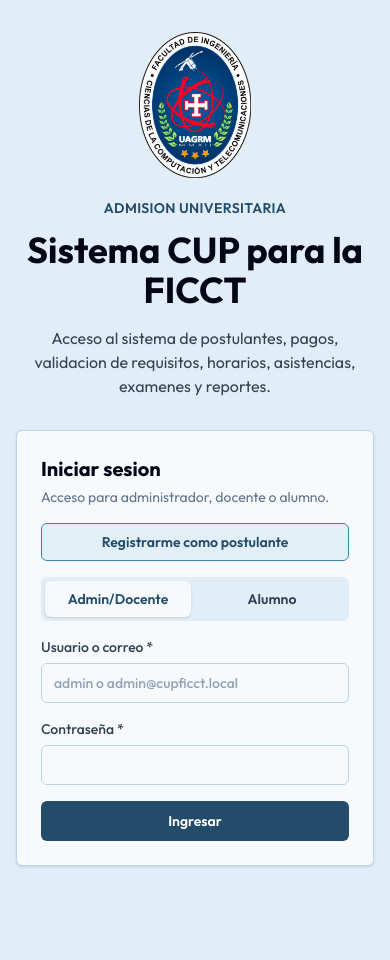
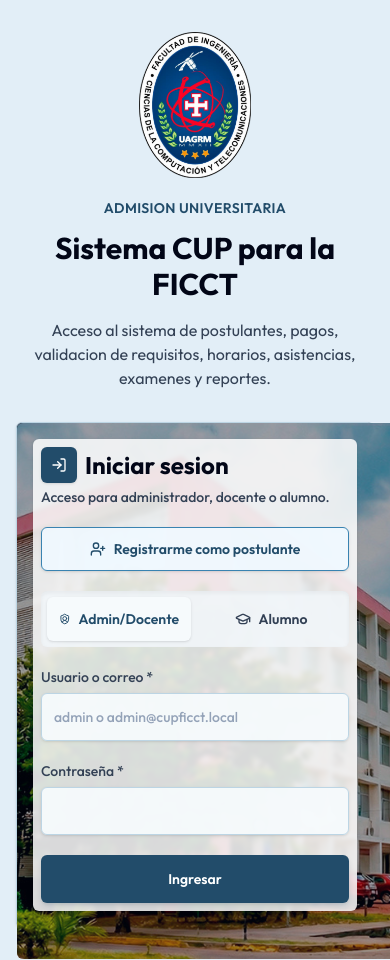
Before and after one commit to adrianagalviz/frontend_cup, a React (Vite) app: page /login in a window 390 px wide. Before the commit the page ends 898 px from the top, so only its background shows below. Built offline with nearby package versions, Linux system fonts and the light colour scheme.

Commit message:
login mejroado

```diff
--- a/src/components/layout/AuthLayout.jsx
+++ b/src/components/layout/AuthLayout.jsx
@@ -1,23 +1,30 @@
-import { Outlet, useLocation } from 'react-router-dom'
+import { Outlet, useLocation } from "react-router-dom";
 
 export default function AuthLayout() {
-  const { pathname } = useLocation()
-  const esFlujoPostulante = pathname.startsWith('/postulantes/registro') || pathname.startsWith('/pagos/')
+  const { pathname } = useLocation();
+  const esFlujoPostulante =
+    pathname.startsWith("/postulantes/registro") ||
+    pathname.startsWith("/pagos/");
 
   if (esFlujoPostulante) {
     return (
       <main className="min-h-dvh bg-slate-100">
         <div className="mx-auto grid min-h-dvh max-w-6xl content-start gap-6 px-3 py-5 sm:px-4 sm:py-8 lg:px-6">
-          <section className="rounded-md border border-slate-200 bg-white p-4 shadow-sm sm:p-6">
+          <section className="rounded-md border border-slate-200 bg-white p-4 text-center shadow-sm sm:p-6">
             <img
               src="/logo ficct.png"
               alt="Logo FICCT"
-              className="mb-4 h-auto w-24 max-w-full sm:w-32"
+              className="mx-auto mb-4 h-auto w-24 max-w-full sm:w-32"
             />
-            <p className="text-sm font-semibold uppercase text-sky-800">Admision universitaria</p>
-            <h1 className="mt-2 text-3xl font-bold text-slate-950 sm:text-4xl">Sistema CUP para la FICCT</h1>
-            <p className="mt-3 max-w-3xl text-sm text-slate-600 sm:text-base">
-              Completa tu registro de postulante, realiza el pago de postulacion y espera la revision administrativa.
+            <p className="text-sm font-semibold uppercase text-sky-800">
+              Admision universitaria
+            </p>
+            <h1 className="mt-2 text-3xl font-bold text-slate-950 sm:text-4xl">
+              Sistema CUP para la FICCT
+            </h1>
+            <p className="mx-auto mt-3 max-w-3xl text-sm text-slate-600 sm:text-base">
+              Completa tu registro de postulante, realiza el pago de postulacion
+              y espera la revision administrativa.
             </p>
           </section>
           <section className="rounded-md border border-slate-200 bg-white p-4 shadow-sm sm:p-6">
@@ -25,28 +32,51 @@
           </section>
         </div>
       </main>
-    )
+    );
   }
 
   return (
     <main className="min-h-dvh bg-slate-100">
       <div className="mx-auto grid min-h-dvh max-w-6xl items-center gap-8 px-4 py-8 lg:grid-cols-[1fr_420px]">
-        <section className="text-center">
+        <section className="text-center lg:-translate-x-8 xl:-translate-x-16">
           <img
             src="/logo ficct.png"
             alt="Logo FICCT"
             className="mx-auto mb-5 h-auto w-28 max-w-full sm:w-36"
           />
-          <p className="text-sm font-semibold uppercase tracking-wide text-sky-800">Admision universitaria</p>
-          <h1 className="mt-3 text-4xl font-bold text-slate-950">Sistema CUP para la FICCT</h1>
-          <p className="mx-auto mt-4 max-w-xl text-base text-slate-600">
-            Acceso al sistema de postulantes, pagos, validacion de requisitos, horarios, asistencias, examenes y reportes.
-          </p>
+            <p className="text-sm font-semibold uppercase tracking-wide text-sky-800">
+              Admision universitaria
+            </p>
+            <h1 className="mt-3 text-3xl font-bold text-slate-950 sm:text-4xl">
+              Sistema CUP para la FICCT
+            </h1>
+            <p className="mx-auto mt-4 max-w-xl text-base text-slate-600">
+              Acceso al sistema de postulantes, pagos, validacion de requisitos,
+              horarios, asistencias, examenes y reportes.
+            </p>
         </section>
-        <section className="rounded-md border border-slate-200 bg-white p-6 shadow-sm">
-          <Outlet />
+        <section className="relative isolate rounded-md border border-slate-200 bg-slate-950 p-6 shadow-sm">
+          <div className="absolute top-0 -right-6 -bottom-8 left-0 -z-10 overflow-hidden rounded-md sm:-right-10 sm:-bottom-12 lg:-inset-y-24 lg:-right-55 lg:-left-10">
+            <img
+              src="/modulo236-FICCT-VF_1000.jpg"
+              alt=""
+              className="h-full w-full object-cover"
+              aria-hidden="true"
+            />
+            <div
+              className="absolute inset-0 bg-slate-950/40"
+              aria-hidden="true"
+            />
+          </div>
+          <div
+            className="absolute inset-4 -z-10 rounded-md bg-white/85 shadow-sm backdrop-blur-[2px]"
+            aria-hidden="true"
+          />
+          <div className="relative z-10">
+            <Outlet />
+          </div>
         </section>
       </div>
     </main>
-  )
+  );
 }
--- a/src/modules/auth/pages/Login.jsx
+++ b/src/modules/auth/pages/Login.jsx
@@ -2,6 +2,7 @@
 import { zodResolver } from '@hookform/resolvers/zod'
 import { useState } from 'react'
 import { useForm } from 'react-hook-form'
+import { GraduationCap, LogIn, ShieldUser, UserPlus } from 'lucide-react'
 import { Link, Navigate, useNavigate } from 'react-router-dom'
 import { toast } from 'sonner'
 import { z } from 'zod'
@@ -93,32 +94,40 @@
   }
 
   return (
-    <form className="grid gap-4" onSubmit={handleSubmit(onSubmit)}>
-      <div>
-        <h2 className="text-xl font-bold text-slate-950">Iniciar sesion</h2>
-        <p className="mt-1 text-sm text-slate-500">Acceso para administrador, docente o alumno.</p>
+    <form className="grid gap-5" onSubmit={handleSubmit(onSubmit)}>
+      <div className="space-y-1">
+        <div className="flex items-center gap-2">
+          <span className="flex h-9 w-9 items-center justify-center rounded-md bg-sky-700 text-white shadow-sm">
+            <LogIn className="h-4 w-4" aria-hidden="true" />
+          </span>
+          <h2 className="text-2xl font-bold text-slate-950">Iniciar sesion</h2>
+        </div>
+        <p className="text-sm font-medium text-slate-600">Acceso para administrador, docente o alumno.</p>
       </div>
       <Link
         to="/postulantes/registro"
-        className="rounded-md border border-sky-200 bg-sky-50 px-3 py-2 text-center text-sm font-semibold text-sky-800 transition hover:border-sky-300 hover:bg-sky-100"
+        className="inline-flex min-h-11 items-center justify-center gap-2 rounded-md border border-sky-200 bg-sky-50/90 px-3 py-2 text-center text-sm font-semibold text-sky-800 shadow-sm transition hover:border-sky-300 hover:bg-white focus-visible:outline-none focus-visible:ring-2 focus-visible:ring-sky-500"
       >
+        <UserPlus className="h-4 w-4" aria-hidden="true" />
         Registrarme como postulante
       </Link>
       {mensajeError ? <MensajeError mensaje={mensajeError} /> : null}
       <input type="hidden" {...register('tipo_login')} />
-      <div className="grid grid-cols-2 gap-2 rounded-md bg-slate-100 p-1">
+      <div className="grid grid-cols-2 gap-2 rounded-md bg-slate-100/90 p-1.5 shadow-inner">
         <button
           type="button"
           onClick={() => seleccionarTipoLogin('tradicional')}
-          className={`rounded-md px-3 py-2 text-sm font-semibold transition ${tipoLogin === 'tradicional' ? 'bg-white text-sky-800 shadow-sm' : 'text-slate-600 hover:text-slate-950'}`}
+          className={`inline-flex min-h-11 items-center justify-center gap-2 rounded-md px-3 py-2 text-sm font-semibold transition focus-visible:outline-none focus-visible:ring-2 focus-visible:ring-sky-500 ${tipoLogin === 'tradicional' ? 'bg-white text-sky-800 shadow-sm' : 'text-slate-600 hover:bg-white/60 hover:text-slate-950'}`}
         >
+          <ShieldUser className="h-4 w-4" aria-hidden="true" />
           Admin/Docente
         </button>
         <button
           type="button"
           onClick={() => seleccionarTipoLogin('alumno')}
-          className={`rounded-md px-3 py-2 text-sm font-semibold transition ${tipoLogin === 'alumno' ? 'bg-white text-sky-800 shadow-sm' : 'text-slate-600 hover:text-slate-950'}`}
+          className={`inline-flex min-h-11 items-center justify-center gap-2 rounded-md px-3 py-2 text-sm font-semibold transition focus-visible:outline-none focus-visible:ring-2 focus-visible:ring-sky-500 ${tipoLogin === 'alumno' ? 'bg-white text-sky-800 shadow-sm' : 'text-slate-600 hover:bg-white/60 hover:text-slate-950'}`}
         >
+          <GraduationCap className="h-4 w-4" aria-hidden="true" />
           Alumno
         </button>
       </div>
@@ -130,6 +139,7 @@
         autoComplete="username"
         requerido
         placeholder={tipoLogin === 'alumno' ? 'Ejemplo: 2026113541539' : 'admin o admin@cupficct.local'}
+        className="min-h-12 bg-white/95 shadow-sm"
       />
       <CampoPassword
         label={tipoLogin === 'alumno' ? 'Contraseña (CI)' : 'Contraseña'}
@@ -138,8 +148,11 @@
         error={errors.password}
         requerido
         placeholder={tipoLogin === 'alumno' ? 'Numero de cedula de identidad' : undefined}
+        className="min-h-12 bg-white/95 shadow-sm"
       />
-      <Boton type="submit" cargando={isSubmitting}>Ingresar</Boton>
+      <Boton type="submit" cargando={isSubmitting} className="min-h-12 shadow-md shadow-sky-950/15">
+        Ingresar
+      </Boton>
     </form>
   )
 }
```
